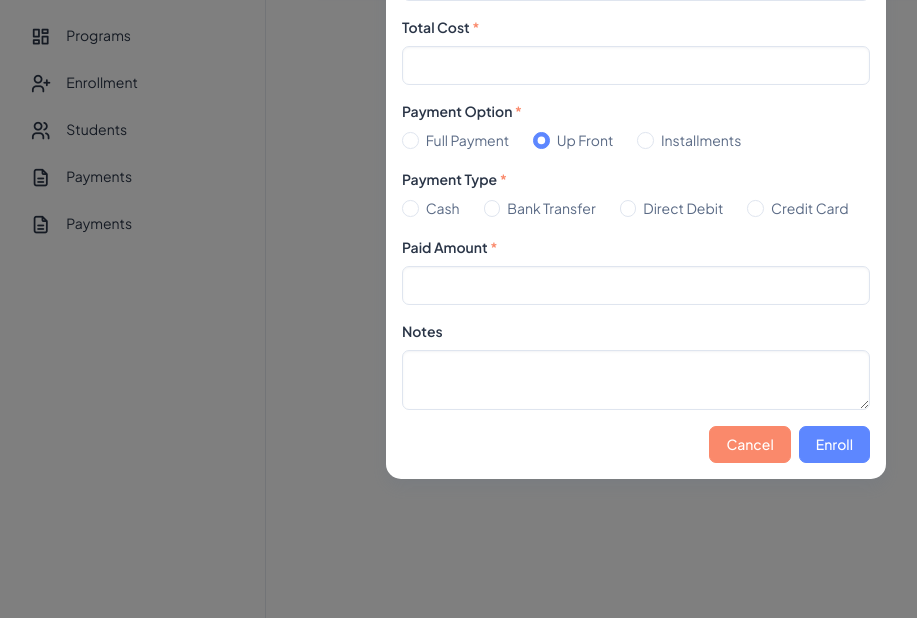
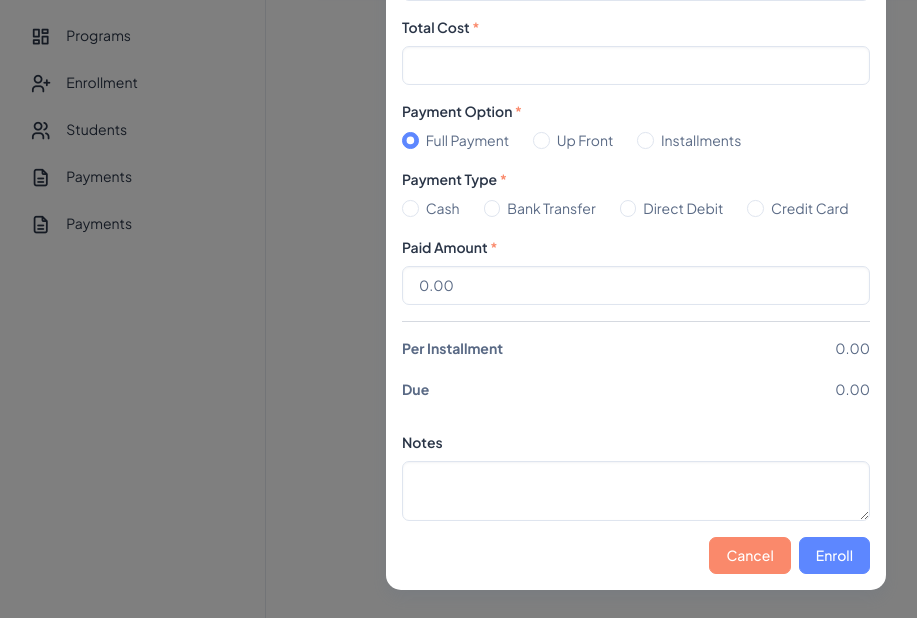
Before and after one commit to nurulanam/Student-Information-System, a Laravel app: template resources/views/enrollments.blade.php in a window 1280 px wide, after a click on "Enroll". Shown: the part 254-872 px from the top of the page, without its empty margins (4-921 px from the left). Run offline with Laravel 10, Linux system fonts and the light colour scheme; the template is opened without the code that fills it, so the values that code supplies are empty; a user stored in the database is signed in; data comes from the database, SQL or seed files in the repository.

Commit message:
Fix: enrollment form js updated

```diff
--- a/resources/views/enrollments.blade.php
+++ b/resources/views/enrollments.blade.php
@@ -1,6 +1,19 @@
 @extends('layouts.main')
 @section('title', 'Enrollments')
 @section('content')
+<style>
+    /* Chrome, Safari, Edge, Opera */
+    input::-webkit-outer-spin-button,
+    input::-webkit-inner-spin-button {
+      -webkit-appearance: none;
+      margin: 0;
+    }
+
+    /* Firefox */
+    input[type=number] {
+      -moz-appearance: textfield;
+    }
+    </style>
     <div class="row">
         <div class="col-12">
             <div class="card w-100">
@@ -137,7 +150,7 @@
                                             </label>
                                         </div>
                                         <div class="form-check">
-                                            <input class="form-check-input" type="radio" name="payment_option" value="upfront" id="paymentOptionUpFront" checked required>
+                                            <input class="form-check-input" type="radio" name="payment_option" value="upfront" id="paymentOptionUpFront" required>
                                             <label class="form-check-label" for="paymentOptionUpFront">
                                                 Up Front
                                             </label>
@@ -238,12 +251,24 @@
                                         <p class="text-danger">{{  $message }}</p>
                                     @enderror
                                 </div>
-                                <div class="mb-3">
-                                    <label for="amountPaid" class="form-label">Paid Amount <span class="text-danger">*</span></label>
-                                    <input type="number" name="amount_paid" class="form-control" id="amountPaid" value="{{ old('details') }}" required>
+                                <div class="mb-3" id="amountPaid">
+                                    <label for="amount_paid" class="form-label">Paid Amount <span class="text-danger">*</span></label>
+                                    <input type="number" name="amount_paid" class="form-control" id="amount_paid" value="{{ old('amount_paid') }}" required>
                                     @error('amount_paid')
                                         <p class="text-danger">{{  $message }}</p>
                                     @enderror
+                                </div>
+                                <div class="calculation mb-3">
+                                    <hr>
+                                    <div class="d-flex justify-content-between items-center mb-1">
+                                        <p><b>Per Installment</b></p>
+                                        <p class="text-end" id="perInstallment">0</p>
+                                    </div>
+                                    <div class="d-flex justify-content-between items-center mb-1">
+                                        <p><b>Due</b></p>
+                                        <p class="text-end" id="totalDue">0</p>
+                                    </div>
+
                                 </div>
                                 <div class="mb-3">
                                     <label for="notes" class="form-label">Notes</label>
@@ -267,64 +292,7 @@
 
 @endsection
 @section('extraJs')
-<script>
-    window.addEventListener('load', () => {
-        const paymentOptionRadios = document.querySelectorAll('input[name="payment_option"]');
-        let selectedOption = null;
-
-        for (const paymentOptionRadio of paymentOptionRadios) {
-            if (paymentOptionRadio.checked) {
-            selectedOption = paymentOptionRadio.value;
-            }
-
-            paymentOptionRadio.addEventListener('change', (event) => {
-                const paymentOptionValue = event.target.value;
-                console.log(paymentOptionValue);
-
-                if (paymentOptionValue === 'full' || paymentOptionValue == "upfront") {
-                    // Handle full payment option
-                    handleFullPayment();
-                } else if (paymentOptionValue === 'installment') {
-                    // Handle installment option
-                    handleInstallment();
-                }
-            });
-        }
-
-        if (selectedOption === 'full' || selectedOption === 'upfront') {
-            handleFullPayment();
-        } else if (selectedOption === 'installment') {
-            handleInstallment();
-        }
-        });
-
-    function handleFullPayment() {
-        // Disable installment details section
-        const installmentDetailsElement = document.getElementById('installmentDetails');
-        installmentDetailsElement.style.display = 'none';
-
-        // Enable full payment fields
-        const fullPaymentFields = document.querySelectorAll('[data-full-payment-field]');
-        for (const fullPaymentField of fullPaymentFields) {
-            fullPaymentField.disabled = true;
-        }
-    }
-
-    function handleInstallment() {
-        // Show installment details section
-        const installmentDetailsElement = document.getElementById('installmentDetails');
-        installmentDetailsElement.style.display = 'block'; // Change this line
-
-        // Disable full payment fields
-        const fullPaymentFields = document.querySelectorAll('[data-full-payment-field]');
-        for (const fullPaymentField of fullPaymentFields) {
-            fullPaymentField.disabled = false;
-        }
-    }
-
-
-</script>
-<script>
+{{-- <script>
     document.addEventListener('DOMContentLoaded', function () {
         // Add a click event listener to the confirm button
         document.getElementById('confirmUpdateBtn').addEventListener('click', function () {
@@ -346,5 +314,119 @@
             });
         });
     });
+</script> --}}
+
+<script>
+    window.addEventListener('load', () => {
+        const paymentOptionRadios = document.querySelectorAll('input[name="payment_option"]');
+        const totalCostInput = document.getElementById('totalCost');
+        const amountPaidInput = document.getElementById('amount_paid');
+        const totalInstallmentRadios = document.querySelectorAll('input[name="total_installment"]');
+        const perInstallmentElement = document.getElementById('perInstallment');
+        const totalDueElement = document.getElementById('totalDue');
+        const amountPaidDiv = document.getElementById('amountPaid');
+        const installmentDetailsDiv = document.getElementById('installmentDetails');
+        const fullPaymentFields = document.querySelectorAll('[data-full-payment-field]');
+
+        function updateCalculations() {
+            const totalCost = parseFloat(totalCostInput.value) || 0;
+            let amountPaid = parseFloat(amountPaidInput.value) || 0;
+            const selectedOption = getSelectedPaymentOption();
+
+            if (selectedOption === 'installment' || selectedOption === 'upfront') {
+                const totalInstallmentRadio = document.querySelector('input[name="total_installment"]:checked');
+                const totalInstallments = totalInstallmentRadio ? totalInstallmentRadio.value : 1;
+
+                let perInstallment = totalCost / totalInstallments;
+                perInstallmentElement.innerText = perInstallment.toFixed(2);
+
+                if (selectedOption === 'upfront') {
+                    const remainingAmount = totalCost - amountPaid;
+                    totalDueElement.innerText = remainingAmount.toFixed(2);
+                    amountPaid = 0;
+                    amountPaidInput.disabled = false;
+                    amountPaidInput.readOnly = false;
+                    amountPaidDiv.style.display = 'block';
+                    installmentDetailsDiv.style.display = 'block';
+
+                    // Calculate perInstallment based on the remaining amount
+                    if (totalInstallments > 0) {
+                        perInstallment = remainingAmount / totalInstallments;
+                        perInstallmentElement.innerText = perInstallment.toFixed(2);
+                    }
+                } else {
+                    totalDueElement.innerText = totalCost.toFixed(2);
+                    amountPaidInput.disabled = true;
+                    amountPaidInput.readOnly = true;
+                    amountPaidDiv.style.display = 'none';
+                    installmentDetailsDiv.style.display = 'block';
+                }
+
+                for (const fullPaymentField of fullPaymentFields) {
+                    fullPaymentField.disabled = false;
+                }
+            } else if (selectedOption === 'full') {
+                amountPaidInput.value = totalCost.toFixed(2);
+                perInstallmentElement.innerText = '0.00';
+                totalDueElement.innerText = '0.00';
+                amountPaidInput.disabled = false;
+                amountPaidInput.readOnly = true;
+                amountPaidDiv.style.display = 'block';
+                installmentDetailsDiv.style.display = 'none';
+                for (const fullPaymentField of fullPaymentFields) {
+                    fullPaymentField.disabled = true;
+                }
+            }
+        }
+
+        function getSelectedPaymentOption() {
+            for (const paymentOptionRadio of paymentOptionRadios) {
+                if (paymentOptionRadio.checked) {
+                    return paymentOptionRadio.value;
+                }
+            }
+            return null;
+        }
+
+        function handleInstallment() {
+            updateCalculations();
+        }
+
+        function handleFullPayment() {
+            updateCalculations();
+        }
+
+        for (const paymentOptionRadio of paymentOptionRadios) {
+            paymentOptionRadio.addEventListener('change', () => {
+                const selectedOption = getSelectedPaymentOption();
+                if (selectedOption === 'installment' || selectedOption === 'upfront') {
+                    updateCalculations();
+                } else if (selectedOption === 'full') {
+                    handleFullPayment();
+                }
+            });
+        }
+
+        totalCostInput.addEventListener('keyup', updateCalculations);
+        amountPaidInput.addEventListener('keyup', updateCalculations);
+
+        for (const totalInstallmentRadio of totalInstallmentRadios) {
+            totalInstallmentRadio.addEventListener('change', updateCalculations);
+        }
+
+        // Initial setup based on default selected payment option
+        const initialOption = getSelectedPaymentOption();
+        if (initialOption === 'installment' || initialOption === 'upfront') {
+            updateCalculations();
+        } else if (initialOption === 'full') {
+            handleFullPayment();
+        }
+    });
 </script>
+
+
+
+
+
+
 @endsection
```
